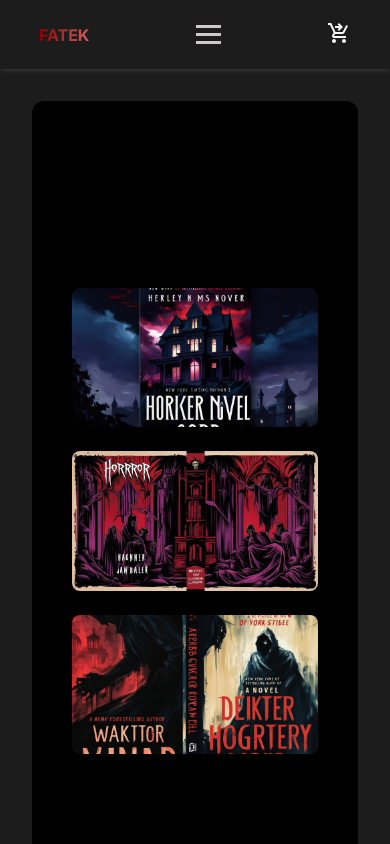
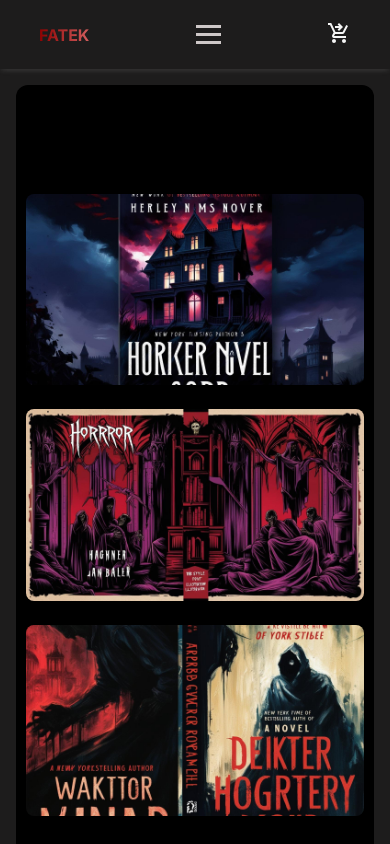
Before and after one commit to KaioBorgesDev/Fatek, a React (Vite) app in the folder frontend/: page / in a window 390 px wide. Shown: the top 844 px of the page. Built offline with nearby package versions, Linux system fonts and the light colour scheme.

Commit message:
fix- section product responsive.

```diff
--- a/frontend/src/components/SectionProduct/SectionProduct.css
+++ b/frontend/src/components/SectionProduct/SectionProduct.css
@@ -60,13 +60,15 @@
 
     .card-image-principal,
     .card-column {
-        flex: 1 0 100%; /* Cada imagem ocupará 100% da largura */
+        flex: 1 0 60%;
     }
 
     .card-image-principal img,
     .card-image img {
-        width: 100%; /* Imagens ocuparão toda a largura disponível */
-        height: auto; /* Manterão a proporção correta */
         max-width: 100%; /* Garantir que não ultrapassem a largura disponível */
     }
+    .container {
+        margin: 1rem;
+        padding: 10px;
+    }
 }
```
